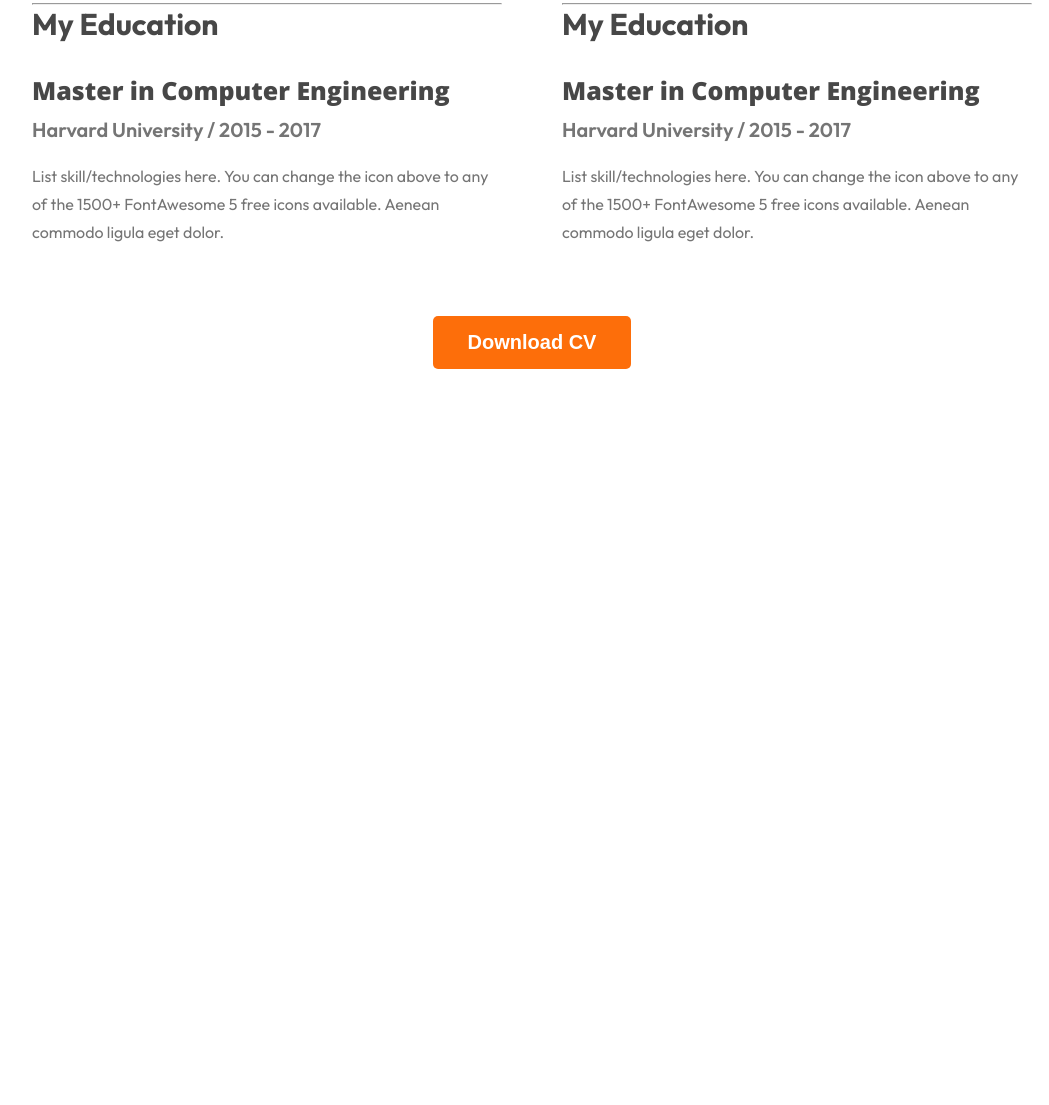
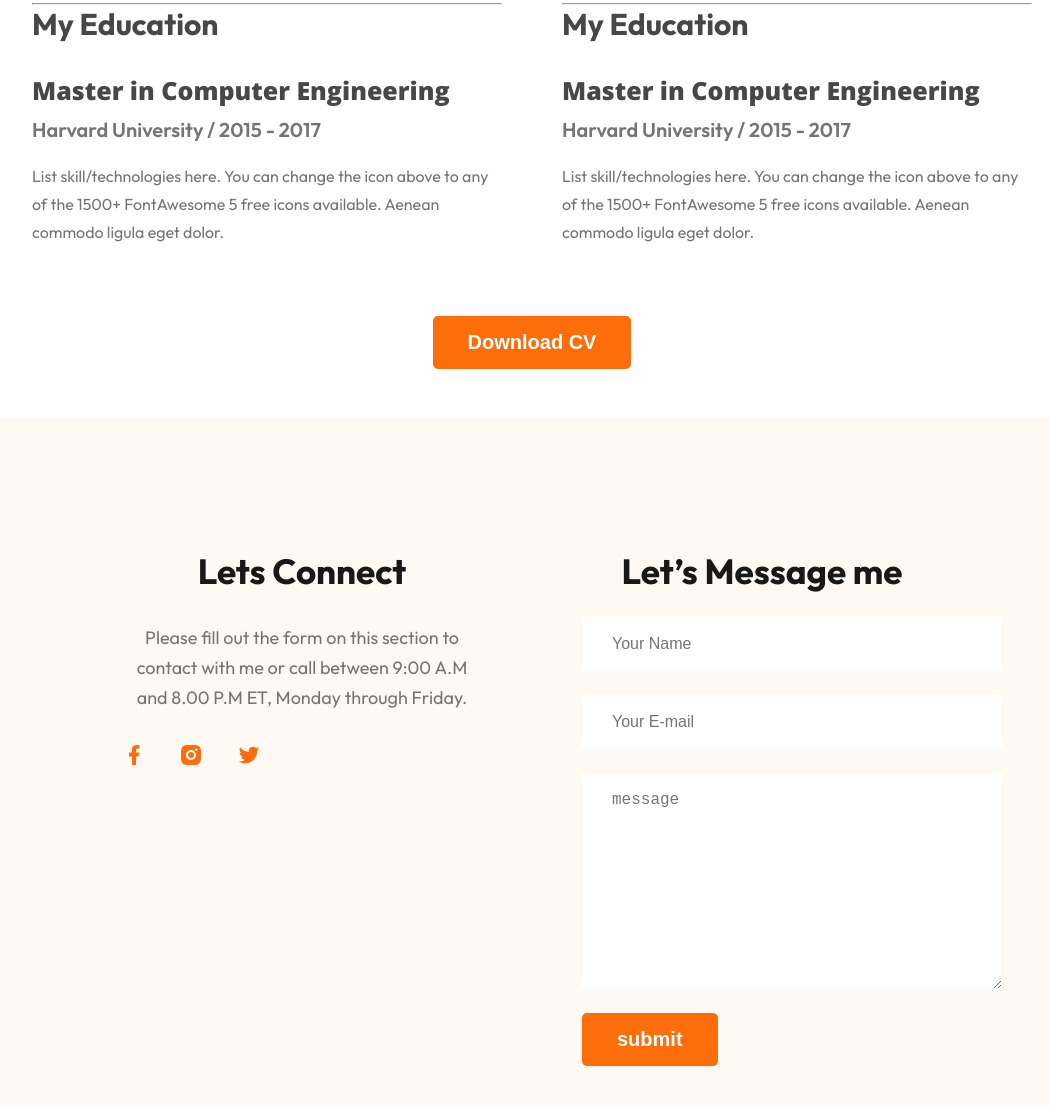
Before and after one commit to Sajidul-Is1am/web-developer-portfolio, a plain HTML site: page index.html in a window 1280 px wide. Shown: the part 2942-4047 px from the top of the page, without its empty margins (108-1157 px from the left). Before the commit the page ends 3361 px from the top, so only its background shows below. Drawn offline with nearby package versions, Linux system fonts and the light colour scheme.

Commit message:
complate my first portf0lio

```diff
--- a/index.html
+++ b/index.html
@@ -146,24 +146,30 @@
                         <h3 class="summary-content-title">My Education</h3>
                         <h3 class="summary-content-heading">Master in Computer Engineering</h3>
                         <h4 class="summary-content-dating">Harvard University / 2015 - 2017</h4>
-                        <p class="summary-content-discription">List skill/technologies here. You can change the icon above
-                            to any of the 1500+ FontAwesome 5 free icons available. Aenean commodo ligula eget dolor.</p>
+                        <p class="summary-content-discription">List skill/technologies here. You can change the icon
+                            above
+                            to any of the 1500+ FontAwesome 5 free icons available. Aenean commodo ligula eget dolor.
+                        </p>
                     </div>
                     <hr>
                     <div class="summary-item">
                         <h3 class="summary-content-title">My Education</h3>
                         <h3 class="summary-content-heading">Master in Computer Engineering</h3>
                         <h4 class="summary-content-dating">Harvard University / 2015 - 2017</h4>
-                        <p class="summary-content-discription">List skill/technologies here. You can change the icon above
-                            to any of the 1500+ FontAwesome 5 free icons available. Aenean commodo ligula eget dolor.</p>
+                        <p class="summary-content-discription">List skill/technologies here. You can change the icon
+                            above
+                            to any of the 1500+ FontAwesome 5 free icons available. Aenean commodo ligula eget dolor.
+                        </p>
                     </div>
                     <hr>
                     <div class="summary-item">
                         <h3 class="summary-content-title">My Education</h3>
                         <h3 class="summary-content-heading">Master in Computer Engineering</h3>
                         <h4 class="summary-content-dating">Harvard University / 2015 - 2017</h4>
-                        <p class="summary-content-discription">List skill/technologies here. You can change the icon above
-                            to any of the 1500+ FontAwesome 5 free icons available. Aenean commodo ligula eget dolor.</p>
+                        <p class="summary-content-discription">List skill/technologies here. You can change the icon
+                            above
+                            to any of the 1500+ FontAwesome 5 free icons available. Aenean commodo ligula eget dolor.
+                        </p>
                     </div>
                 </div>
             </div>
@@ -174,7 +180,30 @@
     </main>
 
     <footer>
-
+        <!-- footer section start -->
+        <section>
+            <div class="footer-container">
+                <div class="footer-collam">
+                    <h3 class="section-title">Lets Connect</h3>
+                    <p class="section-discription">Please fill out the form on this section to contact with me or call
+                        between 9:00 A.M and 8.00 P.M ET, Monday through Friday.</p>
+                    <div class="footer-social-icon">
+                       <a href="#"><img src="images/icons/facebook.png" alt=""></a>
+                       <a href="#"><img src="images/icons/insta.png" alt=""></a>
+                       <a href="#"><img src="images/icons/twitter.png" alt=""></a>
+                    </div>
+                </div>
+                <div class="footer-collam">
+                    <h3 class="section-title">Let’s Message me</h3>
+                    <form action="" class="contact-footer">
+                        <input type="text" placeholder="Your Name">
+                        <input type="email" placeholder="Your E-mail">
+                        <textarea placeholder="message" name="Message" id="message" cols="50" rows="10"></textarea>
+                        <input class="btn-primary" type="submit" value="submit">
+                    </form>
+                </div>
+            </div>
+        </section>
     </footer>
 
 
--- a/styles/portfolio.css
+++ b/styles/portfolio.css
@@ -269,3 +269,29 @@ main {
     text-align: center;
     margin: 50px 0;
 }
+
+/* footer part start */
+
+.footer-container{
+    display: flex;
+    background: #FFF8F3;
+    padding: 130px 230px;
+    gap: 100px;
+}
+.footer-collam{
+    width: 50%;
+}
+
+.contact-footer input[type="text"], .contact-footer input[type="email"],textarea{
+    display: block;
+    margin: 24px 0;
+    padding: 18px 30px;
+    font-size: 16px;
+    color: #757575;
+    width: 100%;
+    background-color: white;
+    border: 0;
+}
+.footer-social-icon a{
+    margin-right: 30px;
+}
```
